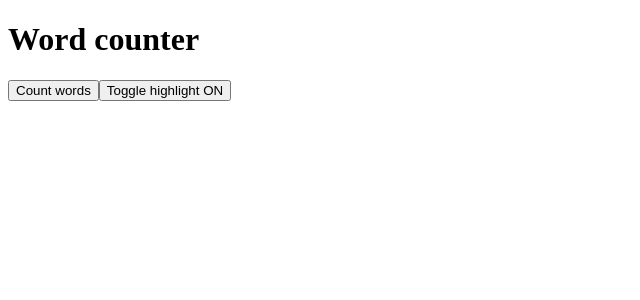
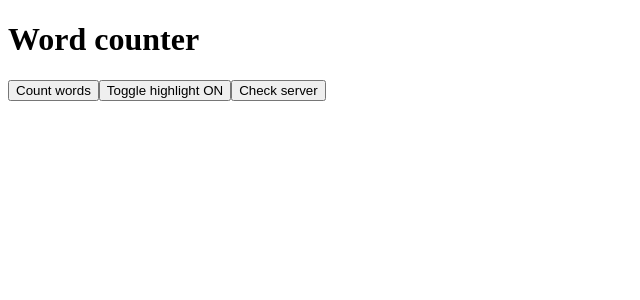
Before and after one commit to David8406/lectio-study-helper-extension, a React (Vite) app: page / in a window 1280 px wide. Shown: the top 300 px of the page, without its empty margins (0-640 px from the left). Built offline with nearby package versions, Linux system fonts and the light colour scheme.

Commit message:
Backend init

```diff
--- a/src/App.jsx
+++ b/src/App.jsx
@@ -12,6 +12,8 @@ function App() {
     const [error, setError] = useState("");
 
     const [highlightEnable, setHighlightEnable] = useState(true);
+
+    const [serverMessage, setServerMessage] = useState("");
 
     useEffect(() => {
         chrome.storage.local.get("highlightEnabled").then((data) => {
@@ -40,6 +42,16 @@ function App() {
         }
     }
 
+    async function checkServer(){
+        try {
+            const response = await fetch("http://localhost:3000/");
+            const data = await response.json();
+            setServerMessage(data.message);
+        } catch (err) {
+            setServerMessage("Server is offline");
+        }
+    }
+
     return (
         <div>
             <h1>Word counter</h1>
@@ -47,6 +59,8 @@ function App() {
             {count !== null && <p>{count} words</p>}
             {error && <p>{error}</p>}
             <button onClick={toggleHighlight}>Toggle highlight {highlightEnable ? "ON" : "OFF" }</button>
+            <button onClick={checkServer}>Check server</button>
+            {serverMessage && <p>{serverMessage}</p>}
         </div>
     );
 }
```
Also changed, not shown: public/manifest.json, 1 other file (tests, documents, lock files or other folders).
